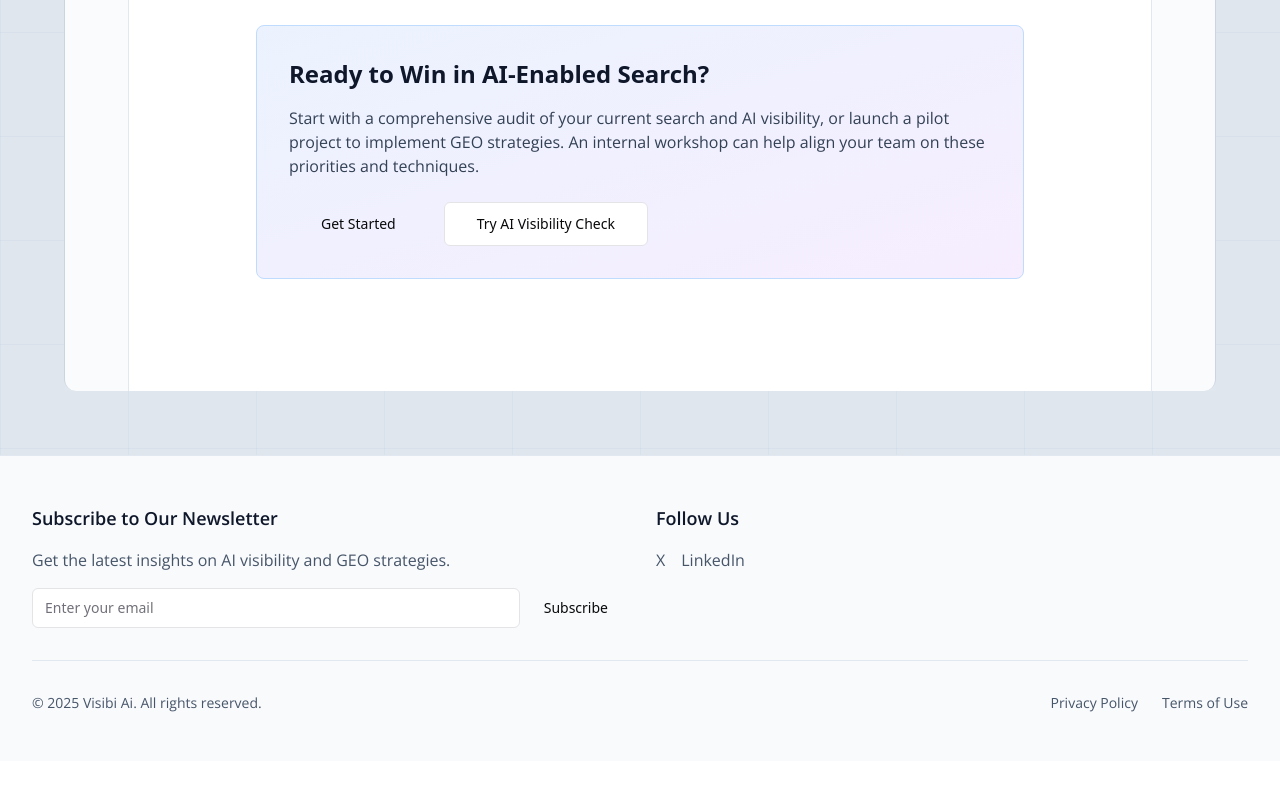
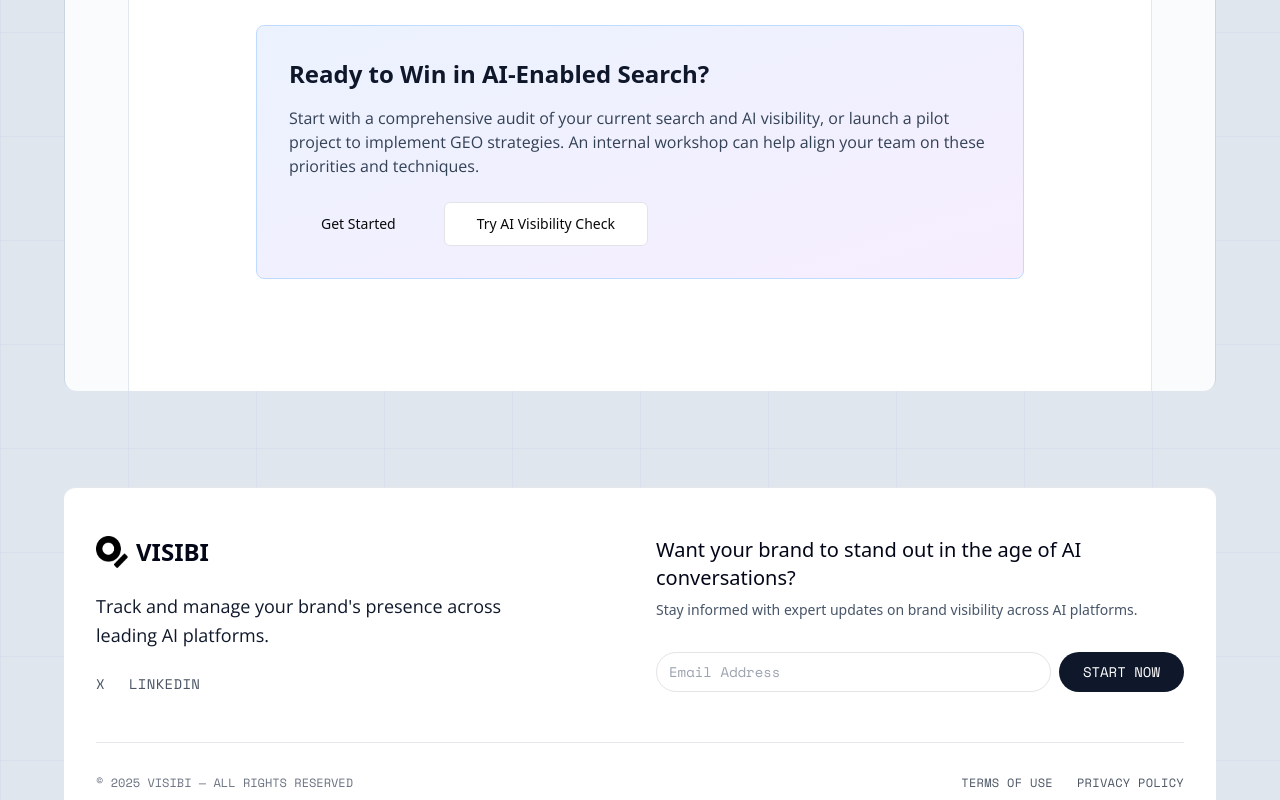
Before and after one commit to artrume-dev/govsb, a React (Vite) app in the folder frontend/: page /insights/geo-playbook-2026 in a window 1280 px wide. Shown: the part 11200-12000 px from the top of the page. Before the commit the page ends 11961 px from the top, so only its background shows below. Built offline with nearby package versions, Linux system fonts and the light colour scheme.

Commit message:
Fix footer layout on GEO Playbook 2026 page to match site-wide design

```diff
--- a/frontend/src/pages/insights/GEOPlaybook2026.jsx
+++ b/frontend/src/pages/insights/GEOPlaybook2026.jsx
@@ -808,34 +808,25 @@ export default function GEOPlaybook2026() {
         </main>
 
         {/* Footer */}
-        <footer className="border-t border-slate-200 bg-slate-50 mt-16">
-          <div className="max-w-7xl mx-auto px-4 sm:px-6 lg:px-8 py-12">
-            <div className="grid md:grid-cols-2 gap-8 mb-8">
-              {/* Newsletter */}
-              <div>
-                <h3 className="text-lg font-semibold text-slate-900 mb-4 font-open-sans">Subscribe to Our Newsletter</h3>
-                <p className="text-slate-600 mb-4 font-open-sans">Get the latest insights on AI visibility and GEO strategies.</p>
-                <form className="flex gap-2">
-                  <Input
-                    type="email"
-                    placeholder="Enter your email"
-                    className="flex-1"
-                  />
-                  <Button type="submit" variant="primary">
-                    Subscribe
-                  </Button>
-                </form>
+        <footer className="max-w-full md:max-w-[90%] mx-auto px-8 py-12 mt-24 border-t border-gray-200 bg-white rounded-xl rounded-bl-none rounded-br-none z-10">
+          <div className="grid grid-cols-1 md:grid-cols-2 gap-8 items-start">
+            {/* Left Column - Logo and Description */}
+            <div className="space-y-6">
+              <div className="flex items-center gap-2">
+                <img src="/govisibi-logo.png" alt="VISIBI Logo" width="32" height="32" className="h-8 w-8" />
+                <span className="text-2xl font-bold bg-slate-950 bg-clip-text text-transparent">
+                  VISIBI
+                </span>
               </div>
-
-              {/* Social Links */}
-              <div>
-                <h3 className="text-lg font-semibold text-slate-900 mb-4 font-open-sans">Follow Us</h3>
-                <div className="flex gap-4">
+              <p className="font-open-sans text-lg text-slate-900 max-w-md leading-relaxed">
+                Track and manage your brand's presence across leading AI platforms.
+              </p>
+              <div className="flex gap-6">
                 <a
                   href="https://x.com/VisibiAI"
                   target="_blank"
                   rel="noopener noreferrer"
-                    className="text-slate-600 hover:text-slate-900 transition-colors font-open-sans"
+                  className="font-space-mono text-sm text-gray-600 hover:text-blue-700 uppercase tracking-wide"
                 >
                   X
                 </a>
@@ -843,27 +834,54 @@ export default function GEOPlaybook2026() {
                   href="http://linkedin.com/company/visibi-ai"
                   target="_blank"
                   rel="noopener noreferrer"
-                    className="text-slate-600 hover:text-slate-900 transition-colors font-open-sans"
+                  className="font-space-mono text-sm text-gray-600 hover:text-blue-700 uppercase tracking-wide"
                 >
                   LinkedIn
                 </a>
               </div>
             </div>
+
+            {/* Right Column - Newsletter */}
+            <div className="space-y-8">
+              <div>
+                <h3 className="font-sans text-xl text-slate-950 mb-2">
+                  Want your brand to stand out in the age of AI conversations?
+                </h3>
+                <p className="text-sm text-slate-600">
+                  Stay informed with expert updates on brand visibility across AI platforms.
+                </p>
+              </div>
+              <div className="flex gap-2">
+                <Input
+                  type="email"
+                  placeholder="Email Address"
+                  className="flex-1 font-space-mono text-sm placeholder:text-gray-400 rounded-full text-gray-900"
+                />
+                <Button className="bg-slate-900 text-white hover:bg-gray-800 font-space-mono text-sm uppercase px-6 rounded-full">
+                  Start Now
+                </Button>
+              </div>
+            </div>
           </div>
 
-            {/* Bottom Bar */}
-            <div className="border-t border-slate-200 pt-8 flex flex-col sm:flex-row justify-between items-center gap-4">
-              <p className="text-slate-600 text-sm font-open-sans">
-                © 2025 Visibi Ai. All rights reserved.
+          {/* Bottom Row - Links and Copyright */}
+          <div className="mt-12 pt-8 border-t border-gray-200 flex flex-col md:flex-row justify-between items-center gap-4">
+            <p className="font-space-mono text-xs text-gray-500">
+              © 2025 VISIBI — ALL RIGHTS RESERVED
             </p>
-              <div className="flex gap-6 text-sm">
-                <a href="/privacy-policy" className="text-slate-600 hover:text-slate-900 transition-colors font-open-sans">
+            <div className="flex gap-6">
+              <Link
+                to="/terms-of-use"
+                className="font-space-mono text-xs text-gray-600 hover:text-blue-700 uppercase tracking-wide"
+              >
+                Terms of Use
+              </Link>
+              <Link
+                to="/privacy-policy"
+                className="font-space-mono text-xs text-gray-600 hover:text-blue-700 uppercase tracking-wide"
+              >
                 Privacy Policy
-                </a>
-                <a href="/terms" className="text-slate-600 hover:text-slate-900 transition-colors font-open-sans">
-                  Terms of Use
-                </a>
-              </div>
+              </Link>
             </div>
           </div>
         </footer>
```
Also changed, not shown: 17 other files (tests, documents, lock files or other folders). Lines whose indentation alone changed are shown as unchanged.
